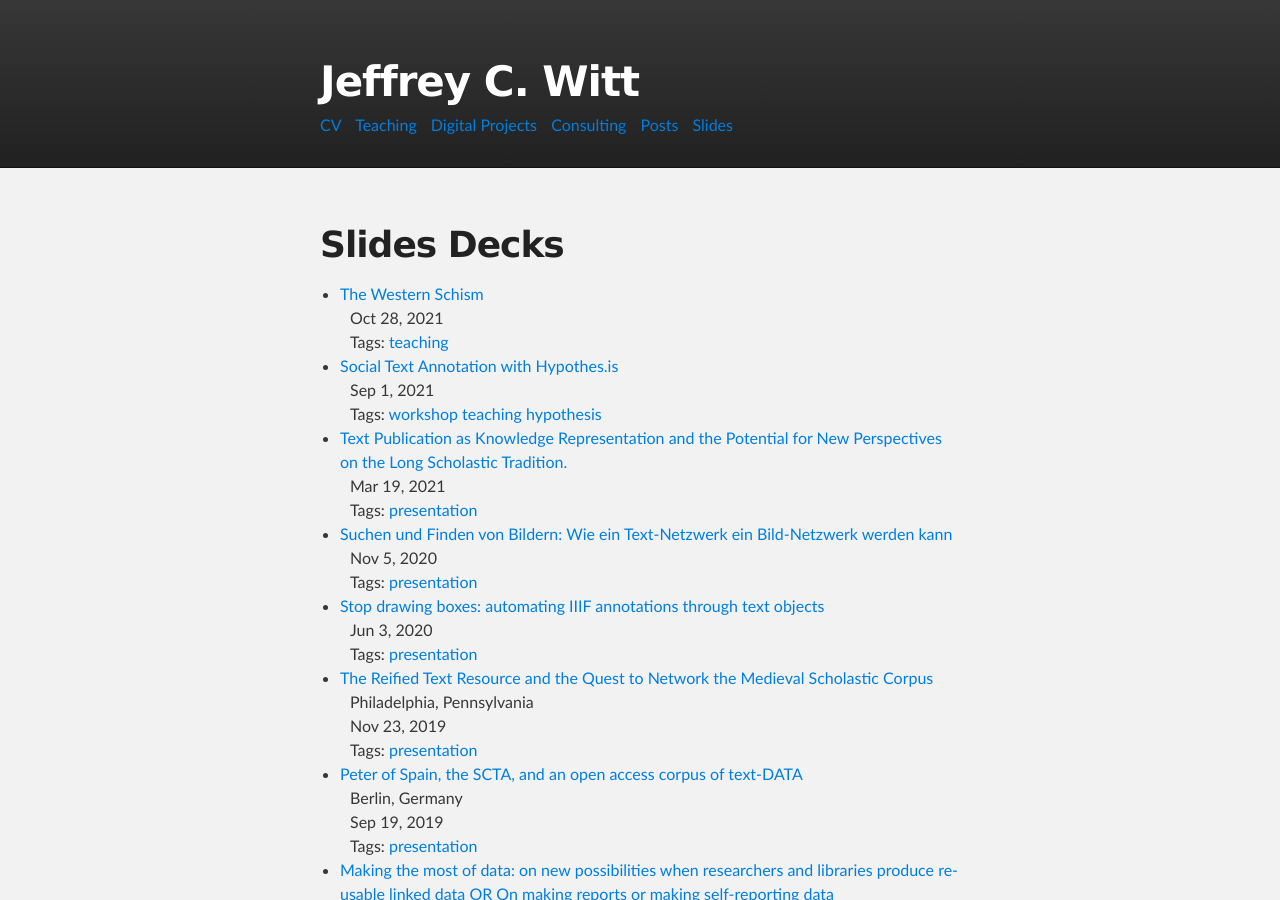
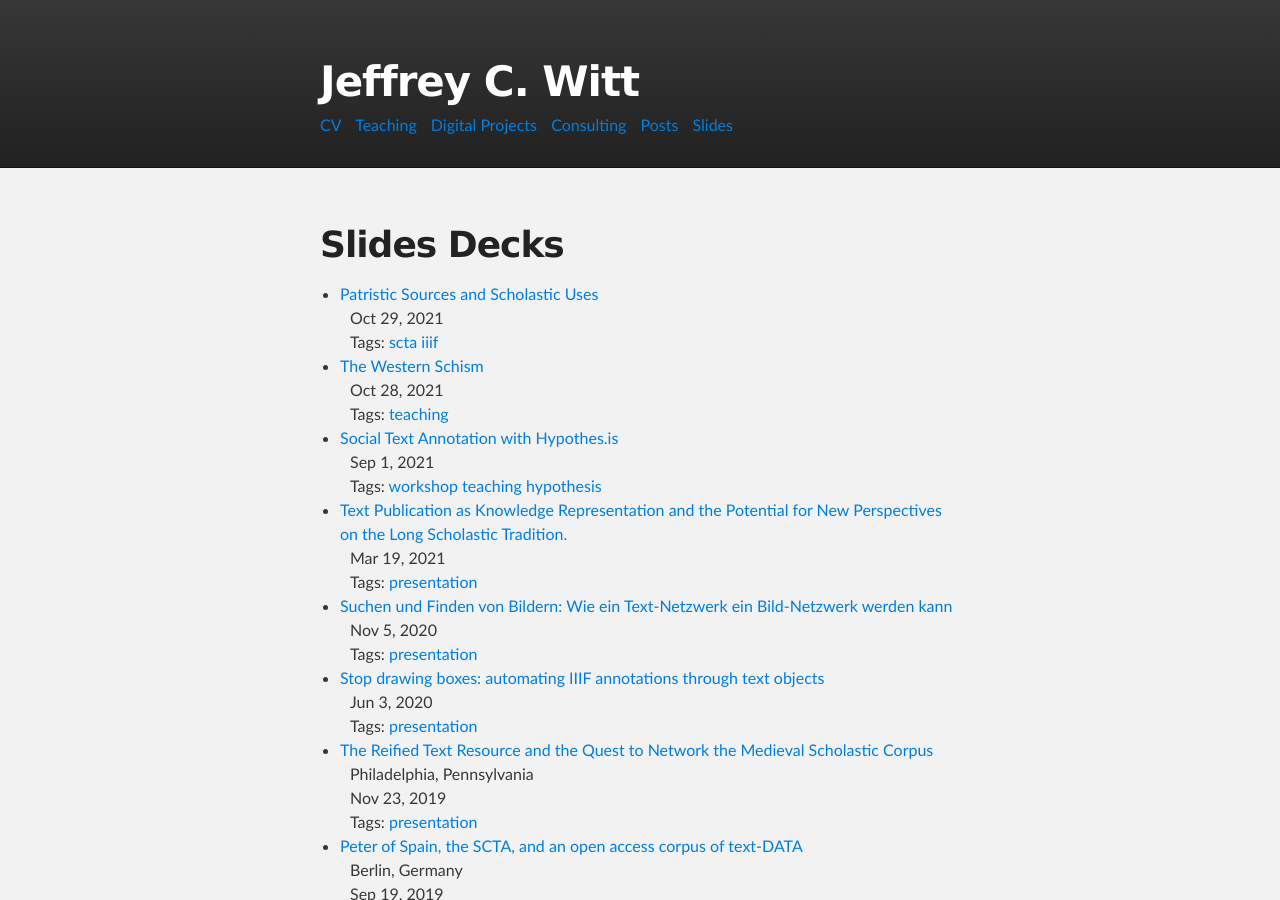
Before and after one commit to jeffreycwitt/jeffreycwitt.github.io, a Jekyll site: the page built from pages/slides.html, in a window 1280 px wide and 900 px high. Built offline with Jekyll 4.4.1, drawn with Linux system fonts in a browser that asks for light colours.

Commit message:
added new nijmegen slides

```diff
--- /dev/null
+++ b/_slides/2021-10-29-patristic-sources-and-scholastic-uses.html
@@ -0,0 +1,315 @@
+---
+layout: slide
+title: "Patristic Sources and Scholastic Uses"
+description:
+date: 2021-10-29
+theme: white
+transition: slide
+tags: scta iiif
+---
+
+<section>
+  <h4>Patristic Sources and Scholastic Uses</h4>
+  <hr />
+  <p>Jeffrey C. Witt (Loyola University Maryland) <br/> <a href="https://jeffreycwitt.com/">https://jeffreycwitt.com</a> | jcwitt@loyola.edu <br/> @jeffreycwitt</p>
+  <hr />
+  <p>On the Road to the Future of Manuscripots</p>
+  <p>October 29, 2021, Radbound University, Nijmegen, Netherlands</p>
+  <div style="font-size: 20px;">
+    <p>Slide Deck: <a
+        href="http://jeffreycwitt.com/slides/2021-10-29-patristic-sources-and-scholastic-uses">http://jeffreycwitt.com/slides/2021-10-29-patristic-sources-and-scholastic-uses</a>
+    </p>
+    <p style="font-size: 14px;"><a>https://creativecommons.org/licenses/by-nc-sa/4.0/</a></p>
+  </div>
+</section>
+<section data-markdown>
+  # Outline
+
+  1. Use Cases
+  2. How we can achieve it
+  3. Some Examples
+  4. Scaling and Maintaining
+</section>
+<section>
+  <section data-markdown>
+  # 1. Use cases
+
+  </section>
+  <section data-markdown>
+    1) First, they should be able to call up the precise coordinate regions containing the parallel textual object in any sister witnesses.
+  </section>
+  <section data-background="{{ site.assets_url }}2021-10-29-Nijmegen/targetSourceQuotingDiagrams/Slide1.png" data-background-size="contain">
+
+  </section>
+  <section data-markdown>
+    2) Secondly, they should be able to move backward toward any material or formal mediating sources of the passage and from their again to the coordinates regions containing this text passage.
+  </section>
+  <section data-background="{{ site.assets_url }}2021-10-29-Nijmegen/targetSourceQuotingDiagrams/Slide2.png" data-background-size="contain">
+
+  </section>
+  <section data-markdown>
+    3) Third, they should be able to move forward toward to the text passage of any future texts quoting, citing, or referencing the text passages contained within the starting coordinate region and be able from there to move to any containing coordinate region.
+  </section>
+  <section data-background="{{ site.assets_url }}2021-10-29-Nijmegen/targetSourceQuotingDiagrams/Slide3.png" data-background-size="contain">
+
+  </section>
+
+  <section>
+  4) Finally, the starting "target" should never be fixed. So that this tri-fold movement can be repeated at any text passage or coordinate regions. So, the source passage can become the target passage, and then we move from here to its sources and its influences.
+  </section>
+  <section data-background="{{ site.assets_url }}2021-10-29-Nijmegen/targetSourceQuotingDiagrams/Slide4.png" data-background-size="contain">
+
+  </section>
+  <section data-markdown>
+    ## Some examples
+  </section>
+  <section data-markdown>
+    "Alii datur sermo sapientiae, alii sermo scientiae, ista definitio diuidenda est ut rerum diuinarum scientia sapientia proprie nuncupetur, humanarum autem proprie scientiae nomen obtineat, de qua uolumine tertio decimo disputaui, non utique quidquid sciri ab homine potest in rebus humanis ubi plurimum superuacaneae uanitatis et noxiae curiositatis est huic scientiae tribuens, sed illud tantummodo quo fides saluberrima quae ad ueram beatitudinem ducit gignitur, nutritur, defenditur, roboratur"
+
+    Augustine, De Trinitate, Liber 14, 1, 3, Paragraph adt-l14-d1e1535 [http://scta.info/resource/adt-l14-d1e1535](http://scta.info/resource/adt-l14-d1e1535 )
+
+  </section>
+  <section data-markdown>
+    The above quotation is of critical importance in late scholastic debates about what theology. But Augustine at no point uses the word theology. He simply speaks about wisdom and science.
+
+    At what point and why do later interpreters identify the discipline of theology with "scientia"?
+
+    How can we study this scientifically, i.e. exhaustively?
+
+
+<!-- * At what point and why do later interpreters identify the discipline of theology with what Augustine her calls "science" -- namely the discipline concerned with human things, but only in so as they grow, nurture, defend, and encourage the faith.
+* One could have just have easily thought that the discipline of theology would better align with the "wisdom" which Augustine describes as the science of divine things.
+* At what point was this interpretation made?
+* Moreover, how we can study this scientifically, without being able collect, view, inspect, verify, and compare all future instances of this quotation in every manuscript. Only with this kind of access can we observe how the quotation has transformed over time and identify the reasons for such a change (whether they be intentional, the result of scribal changes, or some combination of both). -->
+
+  </section>
+  <section data-markdown>
+    "Ego vero Evangelio non crederem, nisi me catholicae Ecclesiae **commoveret** auctoritas"
+    (Augustine, Contra epistolam Manichaei quam vocant fundamenti,
+    Liber 1, 5, 6, Paragraph AgCMfu-sdf83a-d1e185 @ 139-149
+    [http://scta.info/resource/AgCMfu-sdf83a-d1e185@139-149](http://scta.info/resource/AgCMfu-sdf83a-d1e185@139-149)
+
+    </section>
+    <section data-markdown>
+    According to Heiko Oberman, in some late medieval uses of this quotation, the word...
+
+    "...'commovere' ... is replaced
+by 'compellere' and interpreted as 'approbare', a term which suggests more duality between
+Scripture and Church than the phrasing of Augustine's text itself’ (Oberman, Harvest,
+385).
+
+Is Oberman correct?
+
+How can we study this scientifically rather than simply relying on the anecdotal evidence pulled from what Oberman has chosen to read and remember.
+
+<!-- * Is Oberman correct? Are Ockham and D'Ailly use "compellere" to indicate a particular meaning? Or is this just an accident of some transcription somewhere?
+* Are they following a tradition or inventing something new?
+* Are they anomalies or are they part of larger tradition?
+* How can we study this scientifically rather than simply relying on the anecdotal evidence pulled from what Oberman has chosen to read and chosen to remember. -->
+
+  </section>
+  <section data-markdown>
+    But we should equally stress the power to discover and draw attention to previously unknown passages of interest.
+
+    1. Passages that receive a high degree use of re-use can be discovered through machine assisted methods such as n-gram comparison.
+
+    2. The active references marked by distributed textual editors can be inverted and then we can query for all passages that have a high frequency of re-use.
+
+  </section>
+  <section data-background="{{ site.assets_url }}2021-10-29-Nijmegen/13.png" data-background-size="contain">
+    Automatically Detecting influential text passages
+    [redo this with a better graph]
+  </section>
+</section>
+<section>
+  <section data-markdown>
+    # 2. How we can achieve this
+
+    </section>
+    <section data-markdown data-background="{{ site.assets_url }}2021-10-29-Nijmegen/russian-doll.jpg"
+    data-background-size="contain" data-state="opaquebg">
+
+  ### Russian Doll Discovery
+  (Or "location based lookups")
+
+* The institution has to be found which holds the containing codex
+* The codex has to be found
+* The manifest for that codex has to be found
+* The page/canvas on which the figure exist has to be found
+* The coordinate regions on the page/canvas has to be found
+
+
+    </section>
+  <section data-markdown>
+    ## Solutions
+    #### Moving from Location Based Lookup to Content Based Lookup
+  </section>
+  <section data-background="{{ site.assets_url }}2021-10-29-Nijmegen/NetherLandsPaperMap.jpg" data-background-size="contain">
+    <p style="background-color: azure;">We used to use containers to find granular places</p>
+  </section>
+  <section data-background="{{ site.assets_url }}2021-10-29-Nijmegen/GoogleMapsNijmegenConferenceCenter.png" data-background-size="contain">
+    <p style="background-color: azure;">Now we use the abstract of id of granular places, and let the places locate themselves along with all their containers</p>
+  </section>
+  <section data-markdown>
+    ### GPS for Text "Manifesting" Manuscripts
+  </section>
+  <section data-markdown>
+    ### Text Hierarchy as the GPS coordinates of our Text "Manifesting" Manuscripts
+  </section>
+
+  <section data-background="{{ site.assets_url }}textExpansion/Folie1.png" data-background-size="contain">
+  </section>
+  <section data-background="{{ site.assets_url }}textExpansion/Folie2.png" data-background-size="contain">
+  </section>
+  <section data-background="{{ site.assets_url }}textExpansion/Folie3.png" data-background-size="contain">
+  </section>
+  <section data-background="{{ site.assets_url }}textExpansion/Folie4.png" data-background-size="contain">
+  </section>
+  <section data-background="{{ site.assets_url }}textExpansion/Folie5.png" data-background-size="contain">
+  </section>
+  <section data-background="{{ site.assets_url }}textExpansion/Folie6.png" data-background-size="contain">
+  </section>
+  <section data-background="{{ site.assets_url }}textExpansion/Folie7.png" data-background-size="contain">
+  </section>
+  <section data-background="{{ site.assets_url }}textExpansion/Folie9.png" data-background-size="contain"></section>
+
+</section>
+<section>
+  <section data-markdown>
+    # 3. Examples
+  </section>
+  <section data-background="{{ site.assets_url }}2021-10-29-Nijmegen/00.png" data-background-size="contain">
+    00 Parker lombard ms
+  </section>
+  <section data-background="{{ site.assets_url }}2021-10-29-Nijmegen/01.png" data-background-size="contain">
+    01 Parker lombard ms in Lbp-webjs codex view with text objects recognized
+  </section>
+
+  <section data-background="{{ site.assets_url }}2021-10-29-Nijmegen/03.png" data-background-size="contain">
+
+  </section>
+  <section data-background="{{ site.assets_url }}2021-10-29-Nijmegen/04.png" data-background-size="contain">
+
+  </section>
+  <section data-background="{{ site.assets_url }}2021-10-29-Nijmegen/05.png" data-background-size="contain">
+
+  </section>
+  <section data-background="{{ site.assets_url }}2021-10-29-Nijmegen/11.gif" data-background-size="contain">
+
+  </section>
+  <section data-background="{{ site.assets_url }}2021-10-29-Nijmegen/07-mirador-compare-fig2.gif" data-background-size="contain">
+
+  </section>
+  <section data-background="{{ site.assets_url }}2021-10-29-Nijmegen/citation1.png" data-background-size="contain">
+
+  </section>
+  <section data-background="{{ site.assets_url }}2021-10-29-Nijmegen/citation2.png" data-background-size="contain">
+
+  </section>
+  <section data-background="{{ site.assets_url }}2021-10-29-Nijmegen/citation3.png" data-background-size="contain">
+
+  </section>
+  <section data-background="{{ site.assets_url }}2021-10-29-Nijmegen/citation5.png" data-background-size="contain">
+
+  </section>
+
+  <section data-background="{{ site.assets_url }}2021-10-29-Nijmegen/targetSourceQuotingDiagrams/Slide1.png" data-background-size="contain">
+
+  </section>
+  <section data-background="{{ site.assets_url }}2021-10-29-Nijmegen/targetSourceQuotingDiagrams/Slide3.png" data-background-size="contain">
+
+  </section>
+
+  <section data-background="{{ site.assets_url }}2021-10-29-Nijmegen/06.png" data-background-size="contain">
+
+  </section>
+  <!-- remove <section data-background="{{ site.assets_url }}2021-10-29-Nijmegen/07.png" data-background-size="contain">
+
+  </section> -->
+  <section data-background="{{ site.assets_url }}2021-10-29-Nijmegen/08.png" data-background-size="contain">
+
+  </section>
+  <section data-background="{{ site.assets_url }}2021-10-29-Nijmegen/09.png" data-background-size="contain">
+
+  </section>
+  <section data-background="{{ site.assets_url }}2021-10-29-Nijmegen/10.gif" data-background-size="contain">
+
+  </section>
+
+  <section data-background="{{ site.assets_url }}2021-10-29-Nijmegen/12.gif" data-background-size="contain">
+
+  </section>
+
+  <section data-background="{{ site.assets_url }}2021-10-29-Nijmegen/14.gif" data-background-size="contain">
+
+  </section>
+
+
+  <section data-background="{{ site.assets_url }}2021-10-29-Nijmegen/18.png" data-background-size="contain">
+
+  </section>
+  <section data-background="{{ site.assets_url }}2021-10-29-Nijmegen/15.png" data-background-size="contain">
+
+  </section>
+
+
+  <section data-background="{{ site.assets_url }}2021-10-29-Nijmegen/17.png" data-background-size="contain">
+
+  </section>
+
+</section>
+<section>
+  <section data-markdown>
+    # 4. Scaling and Maintaining
+  </section>
+  <section data-background="{{ site.assets_url }}2021-10-29-Nijmegen/Payoff.png" data-background-size="contain"></section>
+  <section data-markdown>
+    At present, this means
+
+    * 31,450,098 total assertions (triples) indexed.
+    * 67,226 file "questions/chapters" indexed.
+    * 150,935 quotations indexed.
+    * 55 million+ words
+
+  </section>
+  <section data-background="{{ site.assets_url }}scta-home-page.png" data-background-size="contain">
+  </section>
+  <section data-background="{{ site.assets_url }}2021-10-29-Nijmegen/members.png" data-background-size="contain">
+  </section>
+  <section data-background="{{ site.assets_url }}2021-10-29-Nijmegen/CLIR.png" data-background-size="contain">
+  </section>
+  <section data-background="{{ site.assets_url }}2021-10-29-Nijmegen/PubSub.png" data-background-size="contain">
+  </section>
+
+  <section data-background="{{ site.assets_url }}2021-10-29-Nijmegen/transcriptionEdit1.png" data-background-size="contain">
+  </section>
+  <section data-background="{{ site.assets_url }}2021-10-29-Nijmegen/transcriptionEdit2.png" data-background-size="contain">
+  </section>
+  <section data-background="{{ site.assets_url }}2021-10-29-Nijmegen/PubSub2.png" data-background-size="contain">
+  </section>
+
+</section>
+<section>
+  <section data-markdown style="font-size: 24px;">
+
+# Questions?
+
+jcwitt@loyola.edu | @jeffreycwitt
+
+---
+
+Learn more:
+
+* The Scholastic Commentaries and Texts Archive (SCTA) Home Page: [https://scta.info](http://scta.info)
+* SCTA community page: [https://community.scta.info](https://community.scta.info/)
+* Various Posts and Related Articles: [https://jeffreycwitt.com/posts](https://jeffreycwitt.com/posts)
+* SCTA Reading Room: [https://scta.lombardpress.org](https://scta.lombardpress.org)
+  * Some good "in-progress" demo pages to visit.
+  * Peter Lombard [http://scta.info/resource/pl-l1d1c1](https://scta.lombardpress.org/#/res?resourceid=http://scta.info/resource/pl-l1d1c1)
+  * Peter Plaoul [http://scta.info/resource/lectio1](https://scta.lombardpress.org/#/res?resourceid=http://scta.info/resource/lectio1)
+* Youtube channel with in-progess demos [https://www.youtube.com/channel/UCBDRlxtGlBryslbPqG4Zz3w](https://www.youtube.com/channel/UCBDRlxtGlBryslbPqG4Zz3w)
+
+
+
+    </section>
+</section>
--- a/assets/css/reveal-override.css
+++ b/assets/css/reveal-override.css
@@ -16,3 +16,7 @@ opacity: 0.5
 .medium p {
   font-size: 30px;
 }
+
+html.opaquebg .slide-background {
+	opacity: 0.4 !important;
+}
```
